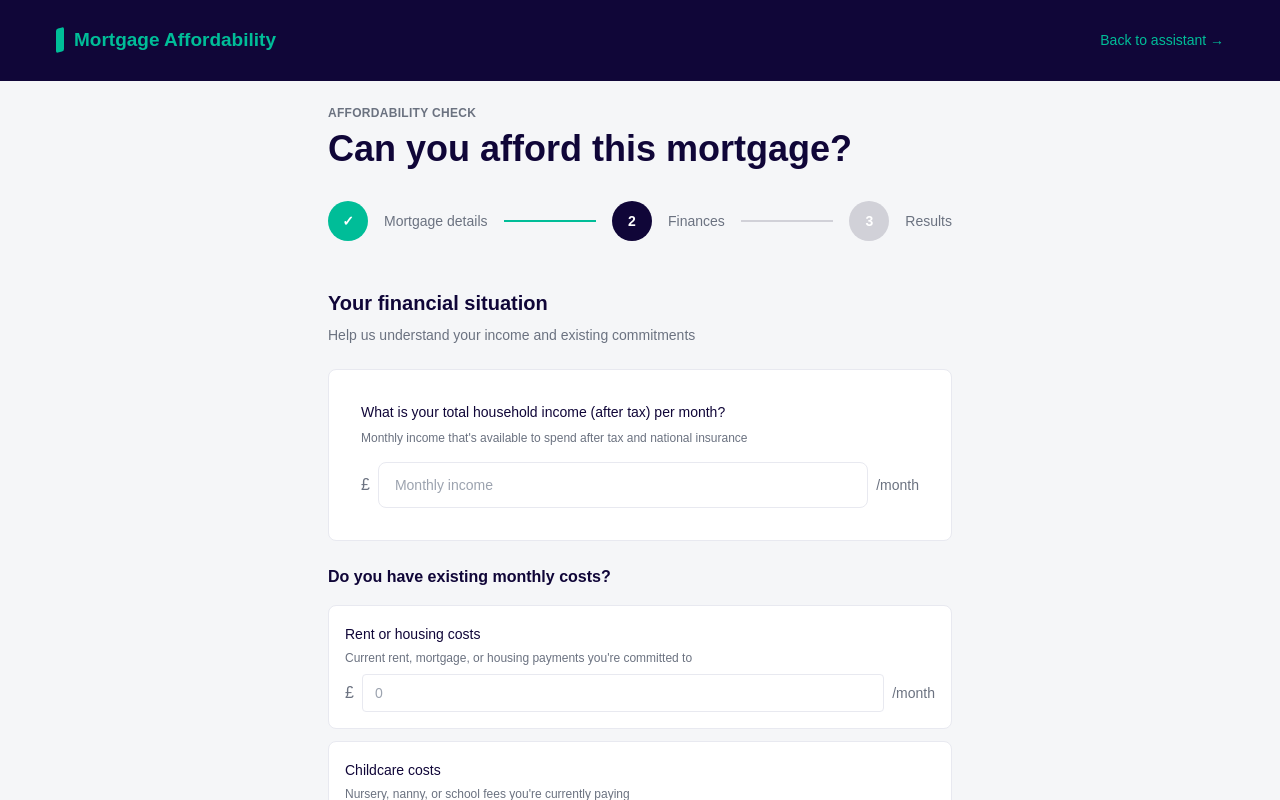
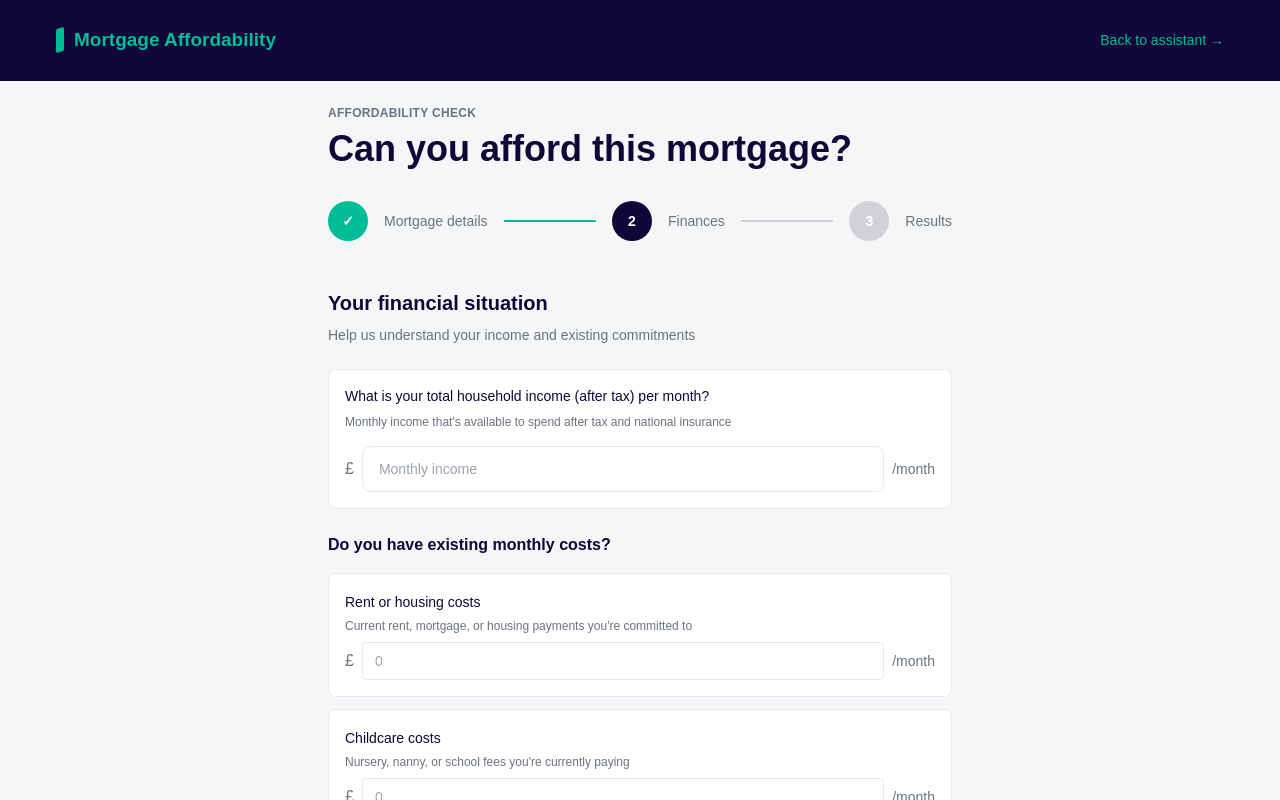
Before and after one commit to renato76/mortgage-app, a Next.js app: page /mortgage-affordability in a window 1280 px wide. Both pictures are taken after a click on the button "Continue". Shown: the top 800 px of the page. Built offline with nearby package versions, Linux system fonts and the light colour scheme.

Commit message:
align padding so its same on all form fields

```diff
--- a/pages/mortgage-affordability.tsx
+++ b/pages/mortgage-affordability.tsx
@@ -210,7 +210,7 @@ const MortgageAffordability = () => {
                 </div>
 
                 <div
-                  className="rounded-lg p-6 md:p-8 border bg-white border-light"
+                  className="rounded-lg p-4 border bg-white border-light"
                 >
                   <label className="block text-sm font-medium mb-2 text-navy">
                     What is your total household income (after tax) per month?
```
